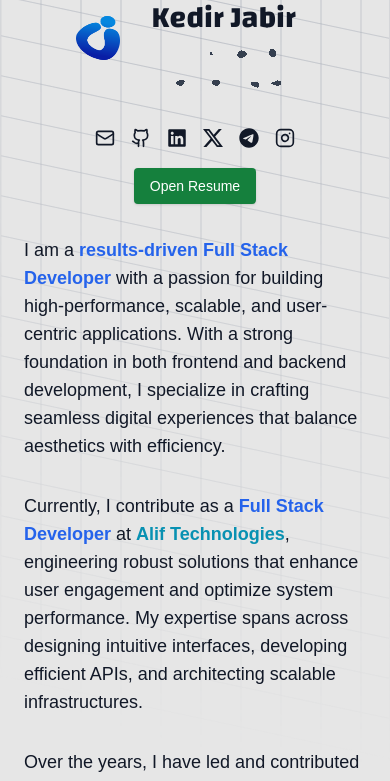
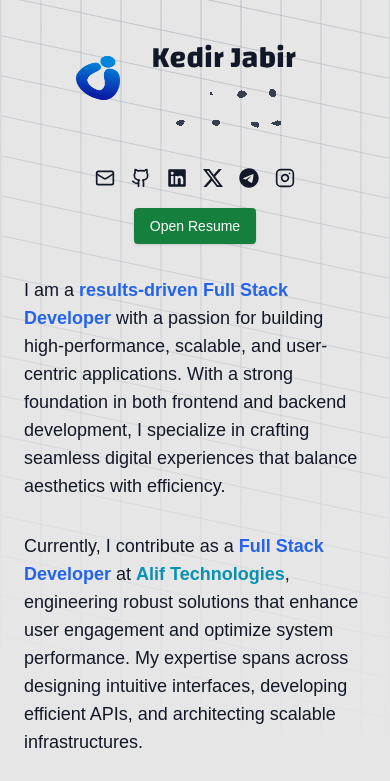
Before and after one commit to IbnuJabir/Portfolio_v1, a Next.js app: page / in a window 390 px wide. Shown: the top 781 px of the page. Built offline with nearby package versions, Linux system fonts and the light colour scheme.

Commit message:
feat(assets): add new light and dark home images; update project website link

```diff
--- a/src/app/page.tsx
+++ b/src/app/page.tsx
@@ -101,7 +101,7 @@ export default function Home() {
   return (
     <div
       id="about"
-      className="w-full overflow-x-hidden flex flex-col justify-between items-center justify-items-center"
+      className="w-full overflow-x-hidden flex flex-col justify-between items-center justify-items-center pt-10 md:pt-0"
     >
       <Preloader load={load} />
       <header className="hidden z-10 w-full md:flex items-baseline justify-center md:justify-between align-bottom md:px-16 md:pl-28 md:py-10">
--- a/src/components/Projects.tsx
+++ b/src/components/Projects.tsx
@@ -25,7 +25,7 @@ const projects = [
       "Redux",
     ],
     content: (
-      <PinContainer title="Zad Al-Mead" href="https://zadalmead.com">
+      <PinContainer title="Zad Al-Mead" href="https://zadulmead.org">
         <div className="flex basis-full flex-col tracking-tight text-slate-100/50 sm:basis-1/2 w-[20rem] h-[40rem] ">
           <div className="flex items-center justify-center w-full h-full">
             <Image
@@ -40,7 +40,7 @@ const projects = [
         </div>
       </PinContainer>
     ),
-    website: "https://zadalmead.com",
+    website: "https://zadulmead.org",
   },
   {
     title: "Rails Trello",
```
Also changed, not shown: src/assets/Home-dark.png (added), src/assets/home-light.png (added).
